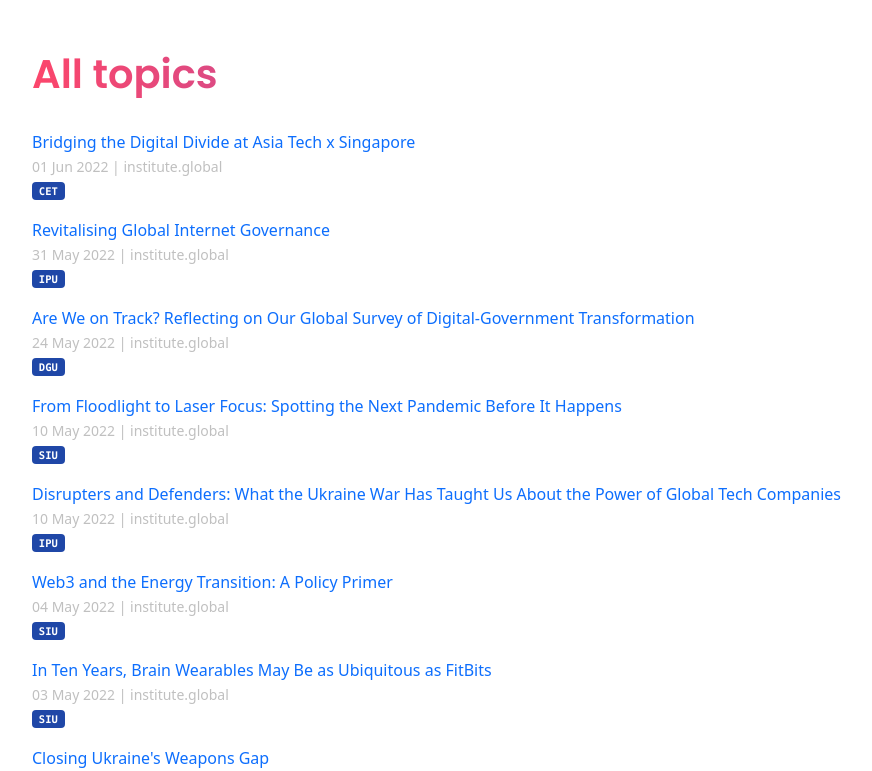
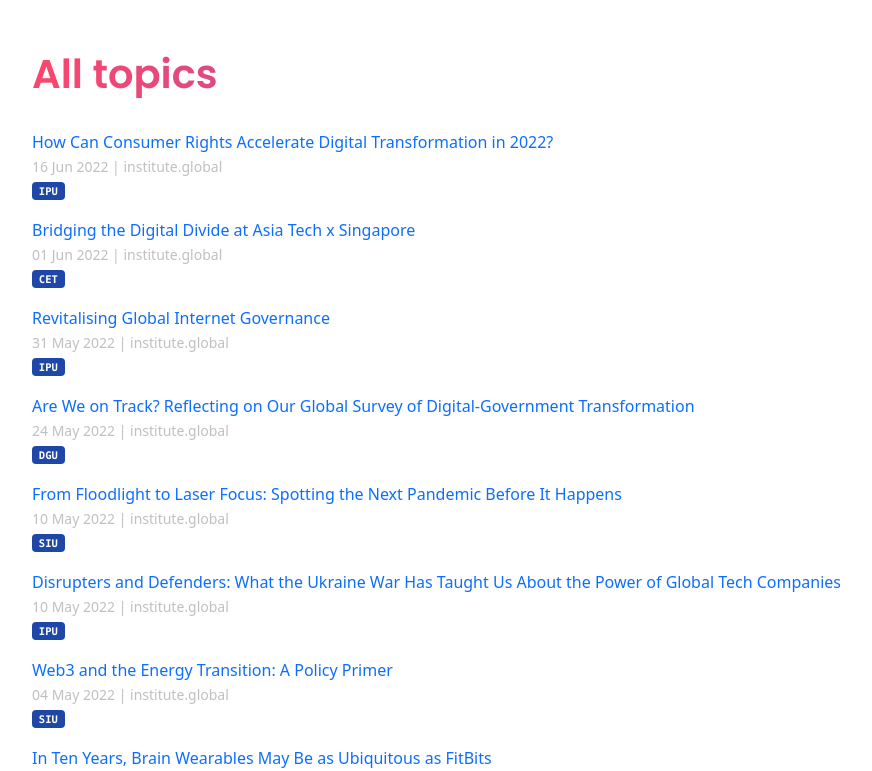
Before and after one commit to techpolicyio/techpolicyio.github.io, a Jekyll site: the page built from pages/home.md, in a window 1280 px wide and 900 px high, scrolled down 764 px, cut to the strip 129-900 px from the top of the window. Shown: the whole strip, without its empty margins (50-922 px from the left). Built offline with Jekyll 4.4.1, drawn with Linux system fonts in a browser that asks for light colours.

Commit message:
Update links.yml

```diff
--- a/_data/links.yml
+++ b/_data/links.yml
@@ -1424,3 +1424,7 @@
   url: https://institute.global/policy/revitalising-global-internet-governance
   date: 2022-06-01
   unit: cet
+- title: "How Can Consumer Rights Accelerate Digital Transformation in 2022?"
+  url: https://institute.global/policy/how-can-consumer-rights-accelerate-digital-transformation-2022
+  date: 2022-06-16
+  unit: ipu
```
